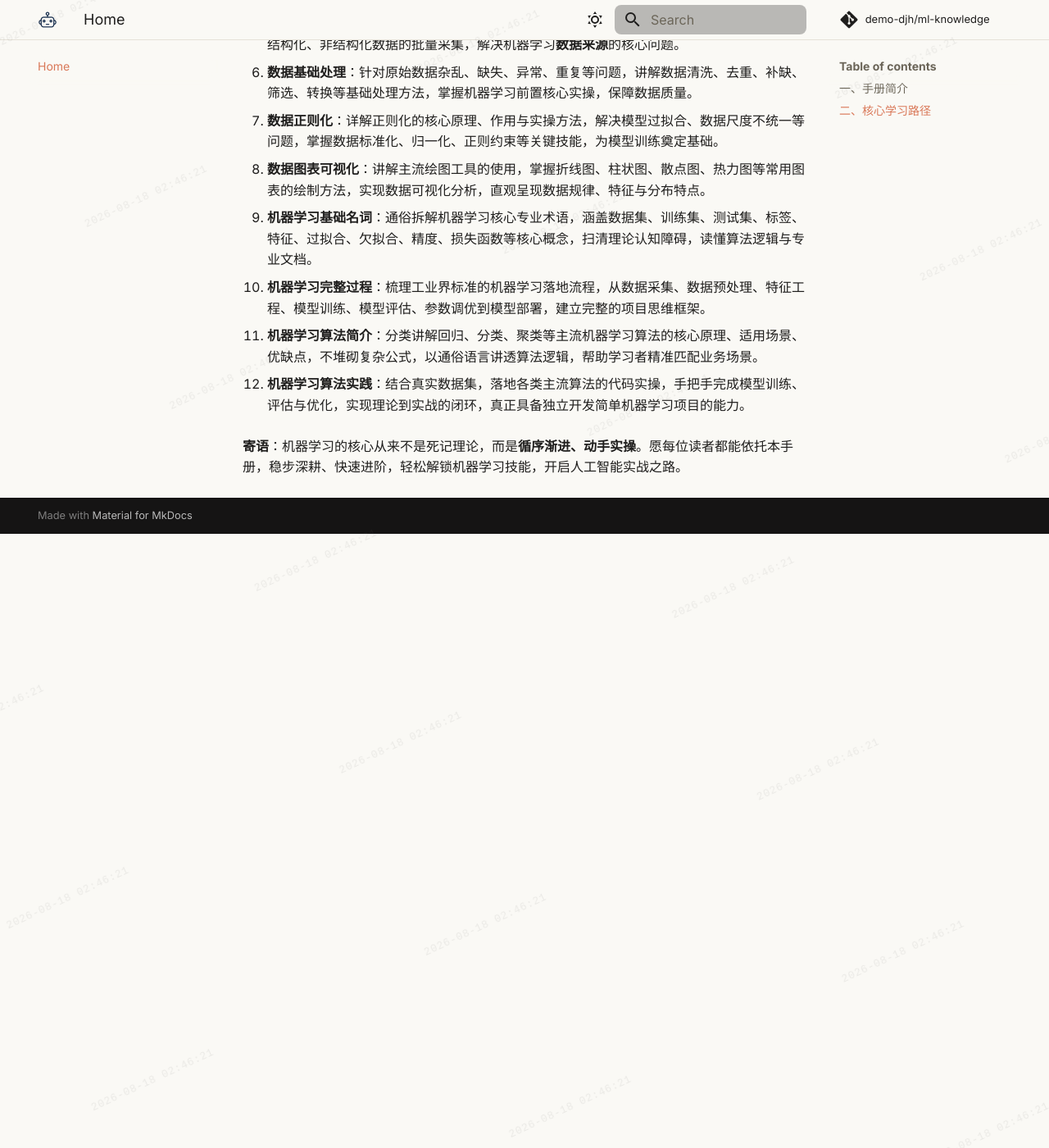
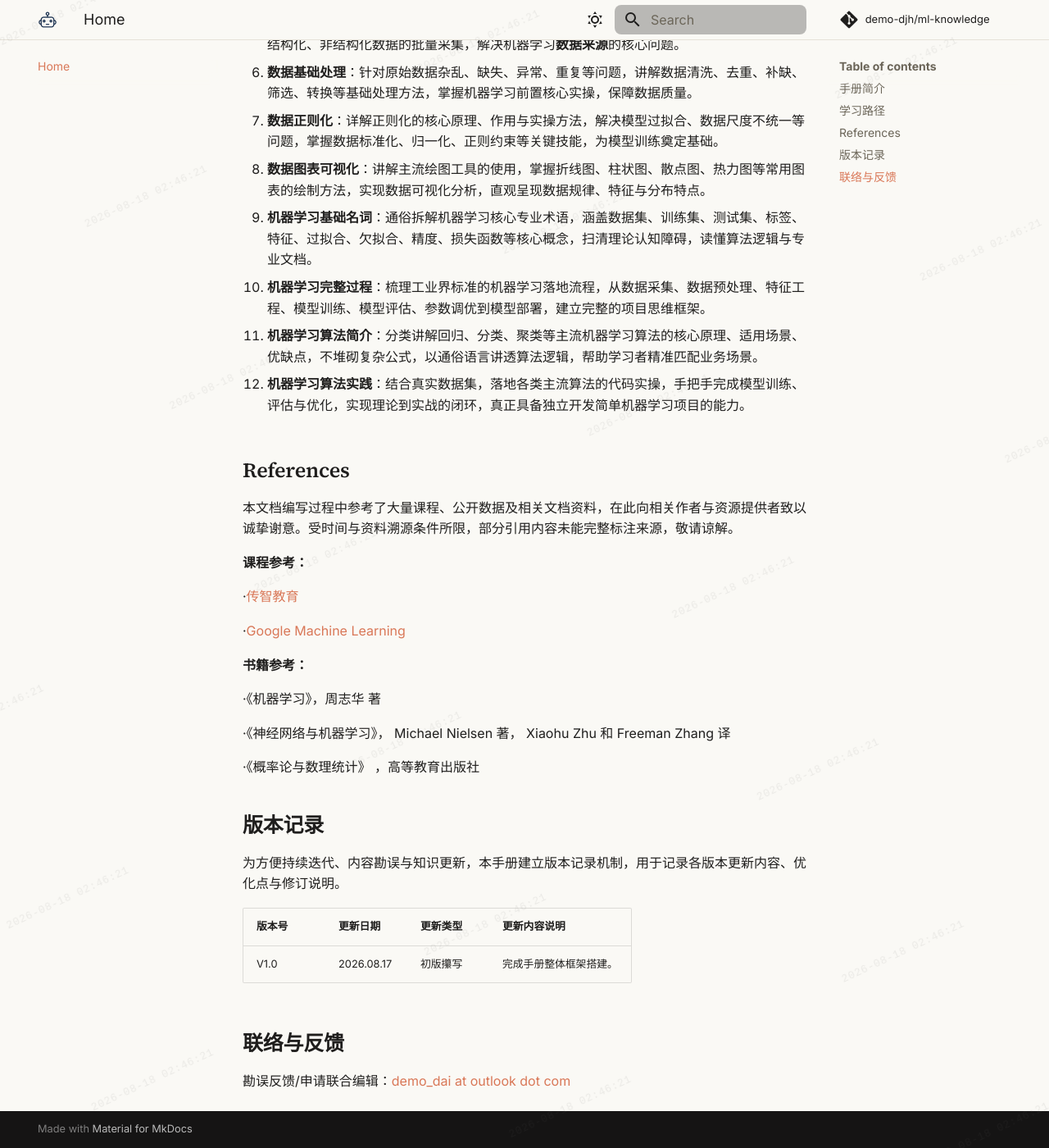
Before and after one commit to demo-djh/ml-knowledge, an MkDocs documentation site: the page built from docs/index.md, in a window 1280 px wide and 1400 px high, scrolled down 1175 px. Shown: the whole window at 82% size. Built offline with MkDocs 1.6.1 and Material for MkDocs 9.7.7, drawn with Linux system fonts in a browser that asks for light colours; comment, search, counter and statistics services are not loaded; before the commit the page ends 1826 px from its top, so only the background shows below that; some of the changed text lies outside the part shown.

Commit message:
Update index.md
首页内容编写

```diff
--- a/docs/index.md
+++ b/docs/index.md
@@ -10,13 +10,13 @@
 >
 >2、这是一本“工具书”不适宜专业学习和考试使用。文档中为保证“零基础”使用者准确理解，可能会存在名词表述不准确的情况，请您谅解！
 
-## 一、手册简介
+## 手册简介
 
 机器学习是人工智能时代的核心基石，也是当下数据分析、智能开发、算法落地的必备核心技能。多数初学者入门机器学习时，常会陷入知识点零散、环境配置复杂、理论与实践脱节、学习路径混乱的困境，要么卡在基础环境搭建寸步难行，要么通读理论却无法落地代码实操。
 
 本《机器学习速成手册》专为**零基础、想快速入门、追求高效落地**的学习者量身打造，摒弃晦涩冗余的学术理论堆砌，聚焦实战刚需，打通「环境配置—基础编程—数据处理—可视化—理论名词—算法实战」的完整学习闭环。手册内容循序渐进、干货精炼，规避无效知识点，既是新手入门的随身工具书，也是实操练习的速查手册。
 
-## 二、核心学习路径
+## 学习路径
 
 本手册由浅入深、层层递进，适配零基础学习节奏，完整学习流程如下：
 
@@ -44,4 +44,33 @@
 
 12. **机器学习算法实践**：结合真实数据集，落地各类主流算法的代码实操，手把手完成模型训练、评估与优化，实现理论到实战的闭环，真正具备独立开发简单机器学习项目的能力。
 
-**寄语**：机器学习的核心从来不是死记理论，而是**循序渐进、动手实操**。愿每位读者都能依托本手册，稳步深耕、快速进阶，轻松解锁机器学习技能，开启人工智能实战之路。
+## References
+
+本文档编写过程中参考了大量课程、公开数据及相关文档资料，在此向相关作者与资源提供者致以诚挚谢意。受时间与资料溯源条件所限，部分引用内容未能完整标注来源，敬请谅解。
+
+**课程参考：**
+
+·[传智教育](https://www.itcast.cn)
+
+·[Google Machine Learning](https://developers.google.com/machine-learning/crash-course?hl=zh-cn)
+
+
+**书籍参考：**
+
+·《机器学习》，周志华 著
+
+·《神经网络与机器学习》， Michael Nielsen 著， Xiaohu Zhu 和 Freeman Zhang 译
+
+·《概率论与数理统计》 ，高等教育出版社
+
+## 版本记录
+
+为方便持续迭代、内容勘误与知识更新，本手册建立版本记录机制，用于记录各版本更新内容、优化点与修订说明。
+
+|版本号|更新日期|更新类型|更新内容说明|
+|---|---|---|---|
+|V1\.0|2026\.08\.17|初版攥写|完成手册整体框架搭建。|
+
+## 联络与反馈
+
+勘误反馈/申请联合编辑：[demo_dai at outlook dot com](mailto:demo_dai@outlook.com)
```
